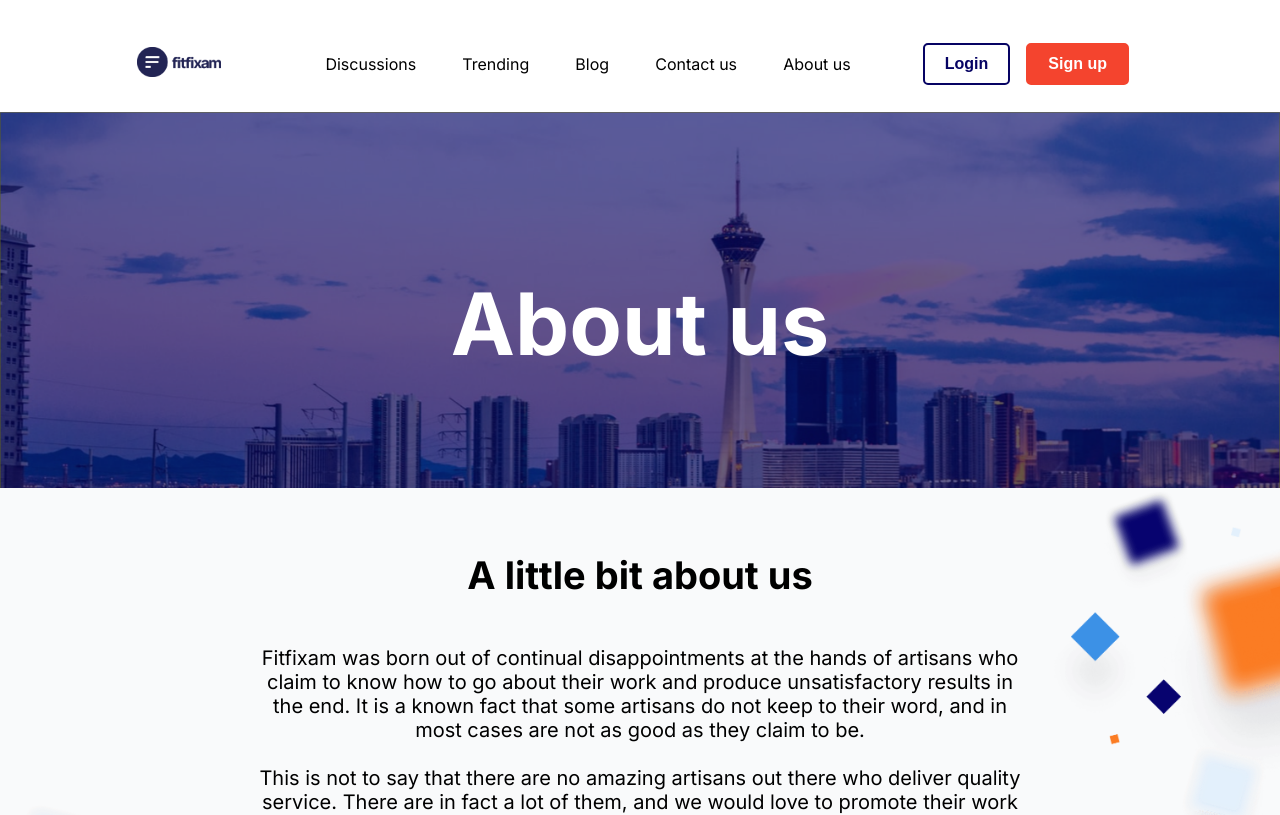
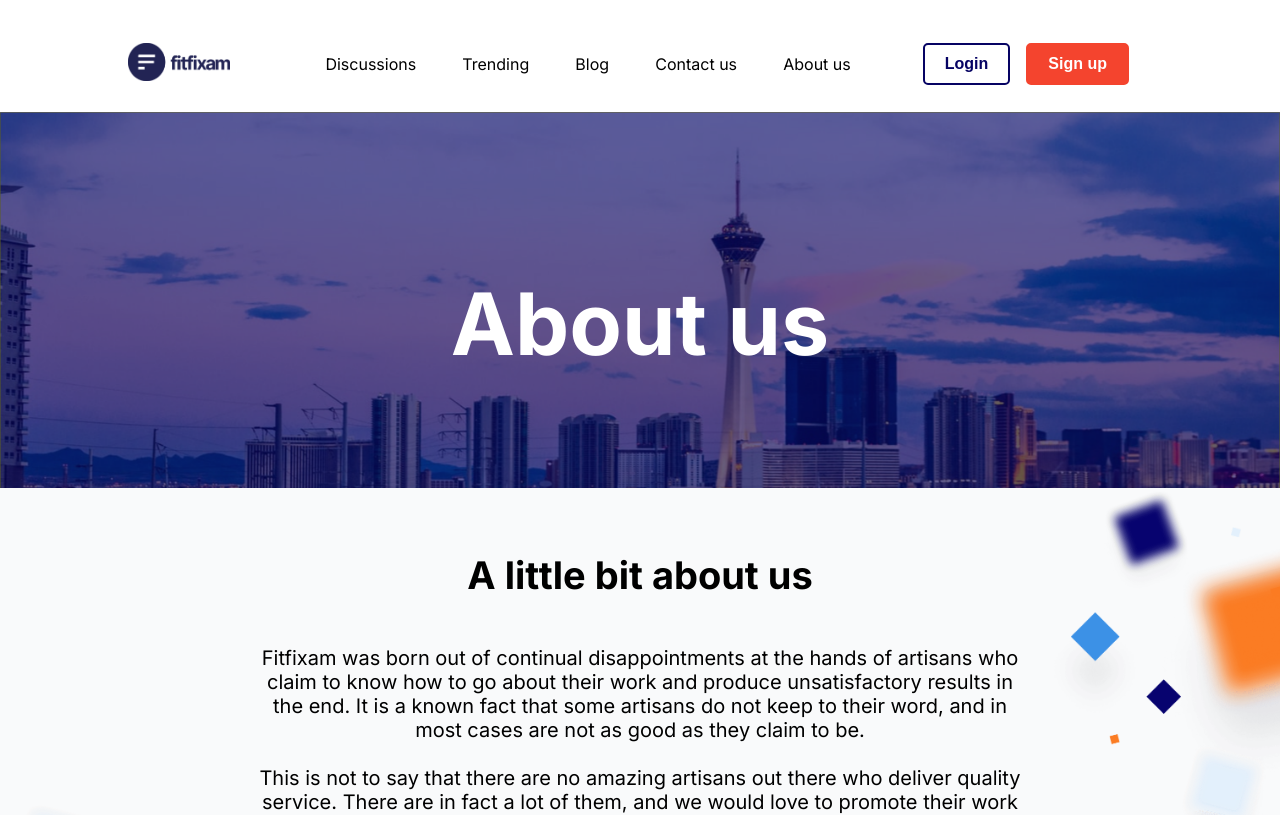
Before and after one commit to TalabiDele/fitfixam, a Next.js app: page /about in a window 1280 px wide. Shown: the top 815 px of the page. Built offline with nearby package versions, Linux system fonts and the light colour scheme; no server answers; a small style sheet from the web is missing.

Commit message:
Increased size of logo

```diff
--- a/Components/Navbar/Navbar.js
+++ b/Components/Navbar/Navbar.js
@@ -110,7 +110,7 @@ const Navbar = () => {
                   src={Logo}
                   alt="Fitfixam Logo"
                   width={200}
-                  height={60}
+                  height={100}
                   className="img"
                   objectFit="contain"
                 />
```
